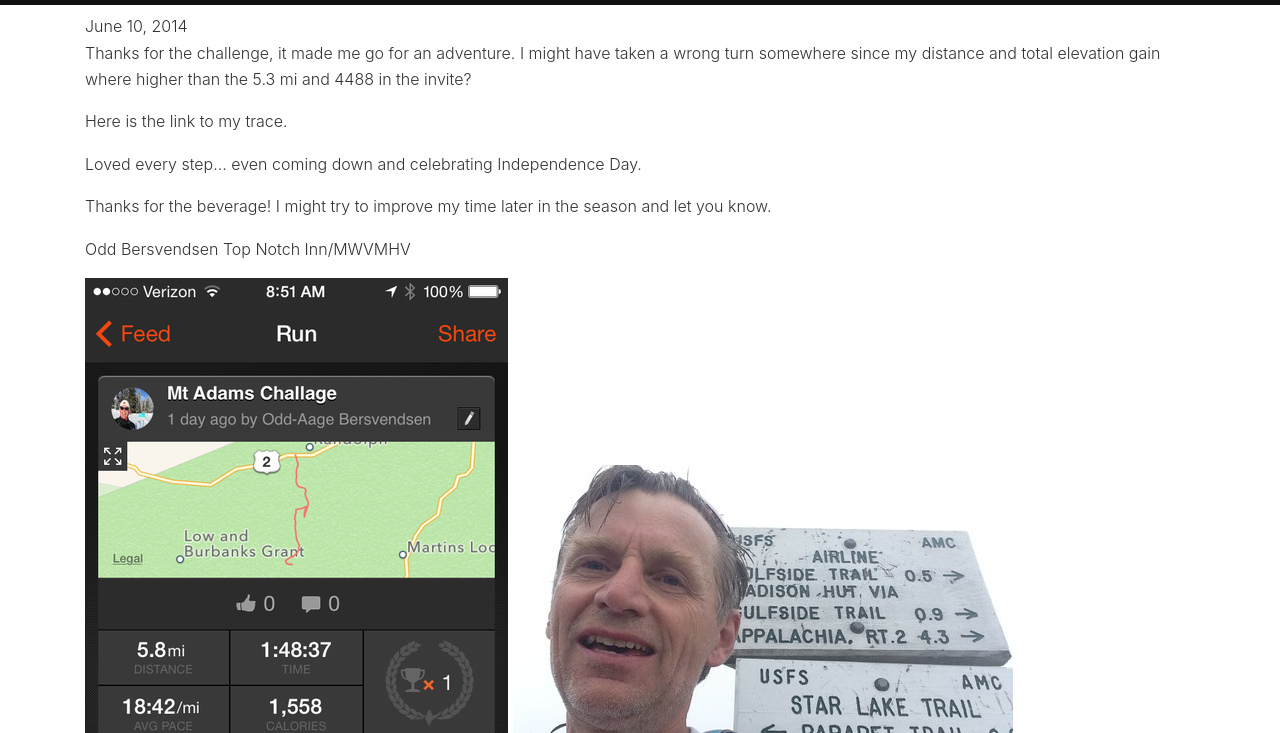
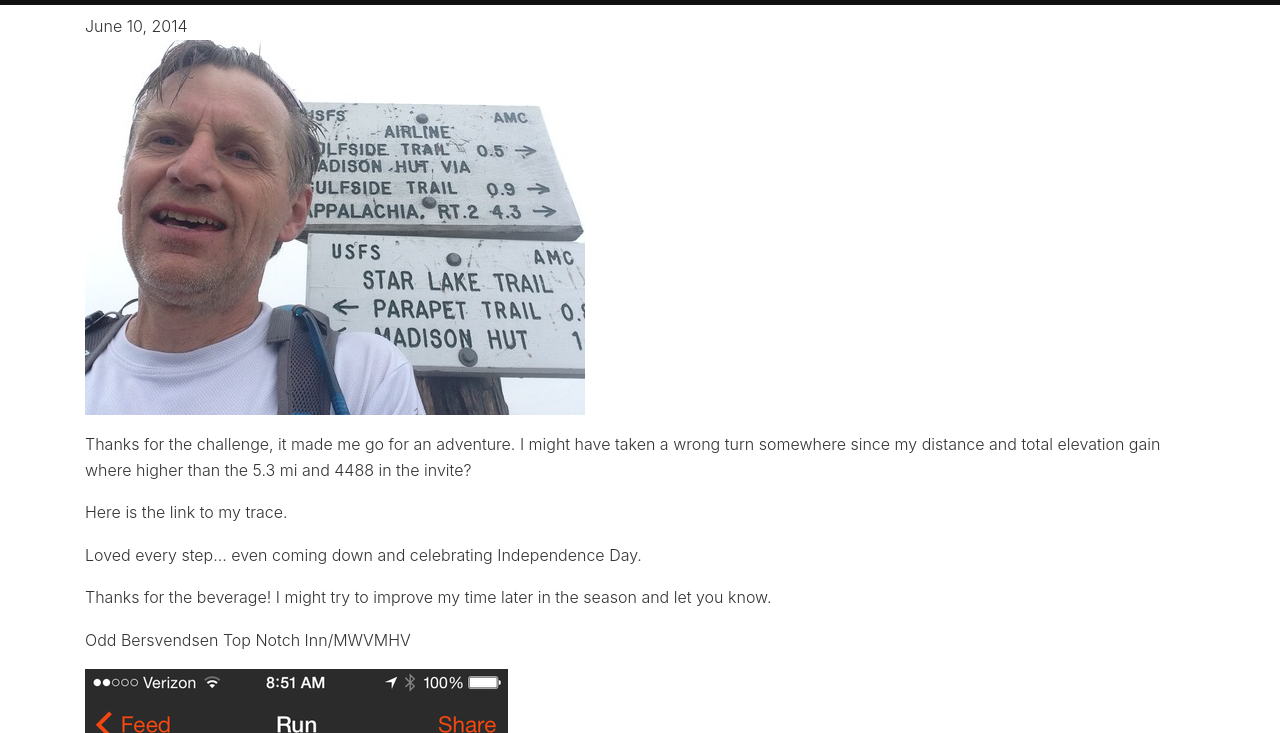
Before and after one commit to icegulch/mac, an Eleventy site: page src/reports/2014-06-10-bersvendsen.md in a window 1280 px wide. Shown: the part 67-800 px from the top of the page. Built offline with nearby package versions, Linux system fonts and the light colour scheme; Eleventy itself is replaced by a stand-in of ours; files that its build step writes are made by us from their sources; files whose address does not match are found by name.

Commit message:
Update Report “2014-06-10-bersvendsen”

```diff
--- a/src/reports/2014-06-10-bersvendsen.md
+++ b/src/reports/2014-06-10-bersvendsen.md
@@ -6,6 +6,7 @@ related_results:
   - 2014-06-10-odd-bersvendsen
 featured_img: src/images/uploads/tumblrinlinepkpe2hdmg11si9ly8500.jpg
 ---
+![Odd at the Summit Sign](/images/tumblrinlinepkpe2hdmg11si9ly8500.jpg "Odd at the Summit Sign")
 
 <p>Thanks for the challenge, it made me go for an adventure. I might have taken a wrong turn somewhere since my distance and total elevation gain where higher than the 5.3 mi and 4488 in the invite?</p>
 <p>Here is the link to my trace.</p>
```
